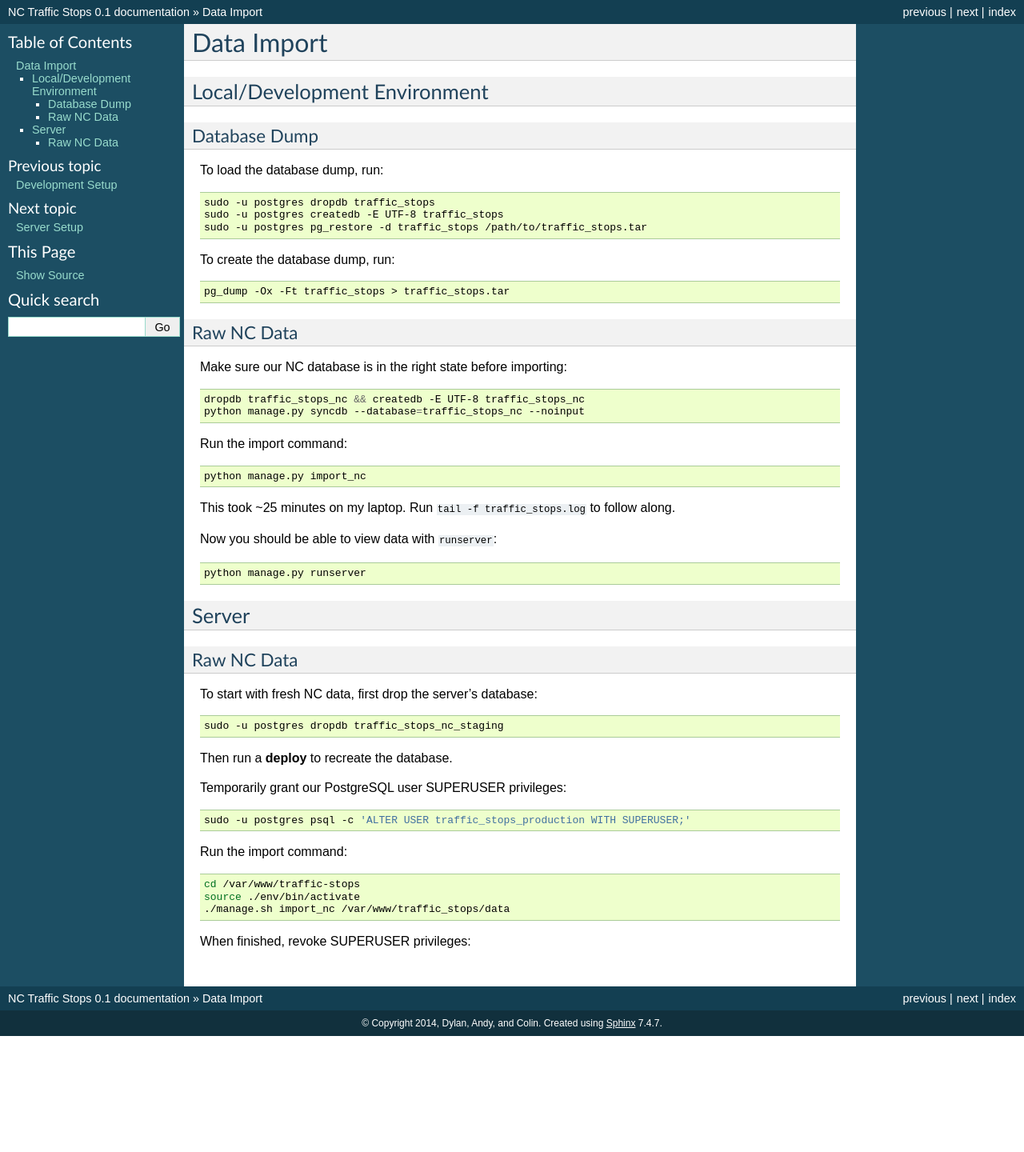
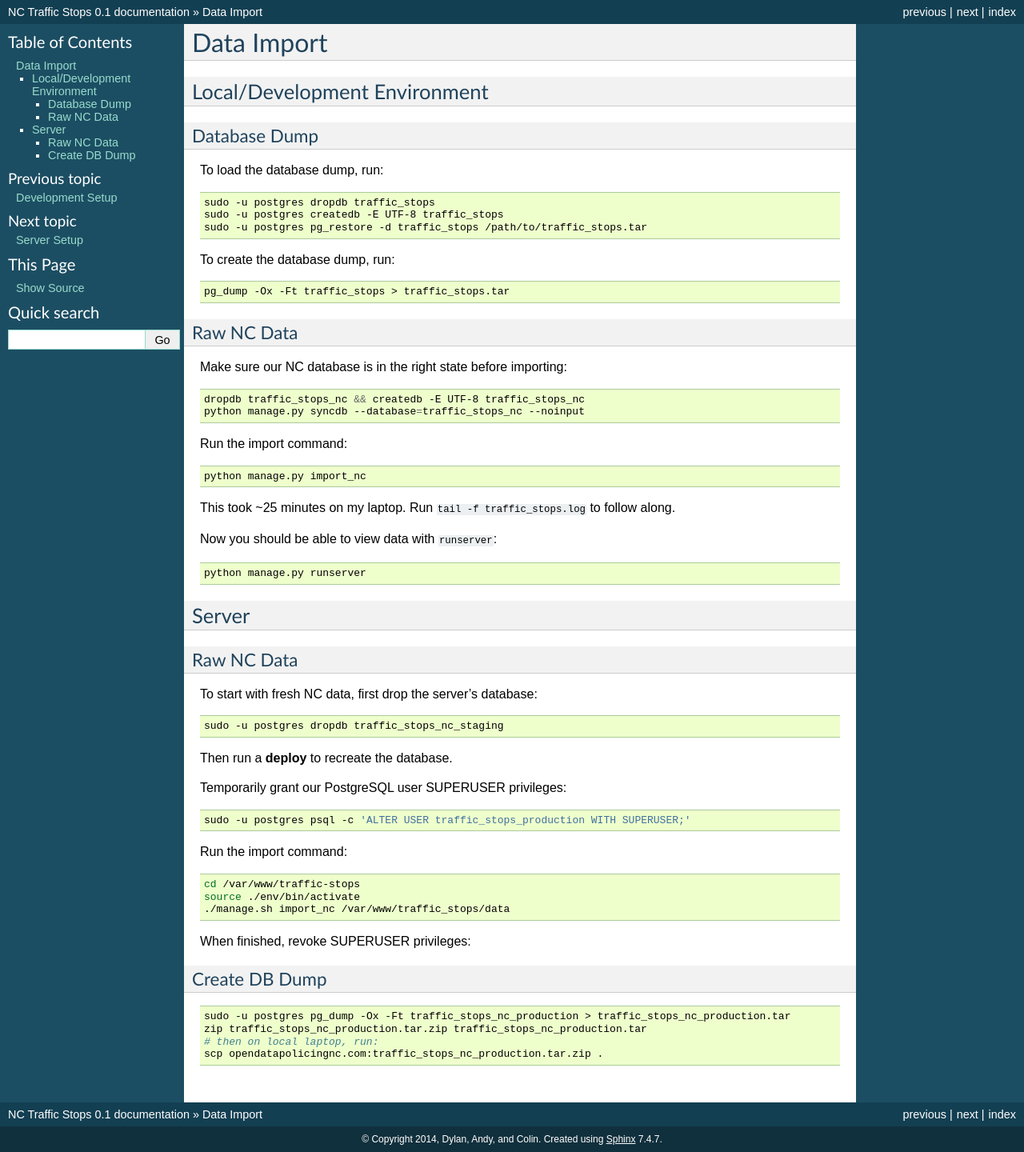
Before and after one commit to OpenDataPolicingNC/Traffic-Stops, a Sphinx documentation site: the page built from docs/data-import.rst, in a window 1280 px wide. Shown: the whole page at 80% size. Built offline with Sphinx 7.4.7, drawn with Linux system fonts in a browser that asks for light colours; before the commit the page ends 1295 px from its top, so only the background shows below that.

Commit message:
add docs to create db dump

```diff
--- a/docs/data-import.rst
+++ b/docs/data-import.rst
@@ -82,3 +82,14 @@ When finished, revoke SUPERUSER privileges:
 
 .. code-block:: bash
     sudo -u postgres psql -c 'ALTER USER traffic_stops_staging WITH NOSUPERUSER;'
+
+
+Create DB Dump
+______________
+
+.. code-block:: bash
+
+    sudo -u postgres pg_dump -Ox -Ft traffic_stops_nc_production > traffic_stops_nc_production.tar
+    zip traffic_stops_nc_production.tar.zip traffic_stops_nc_production.tar
+    # then on local laptop, run:
+    scp opendatapolicingnc.com:traffic_stops_nc_production.tar.zip .
```
